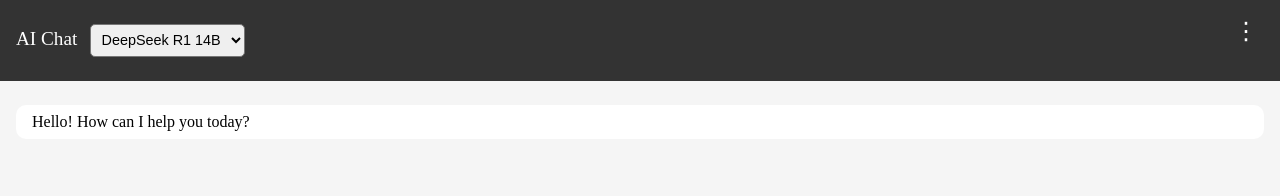
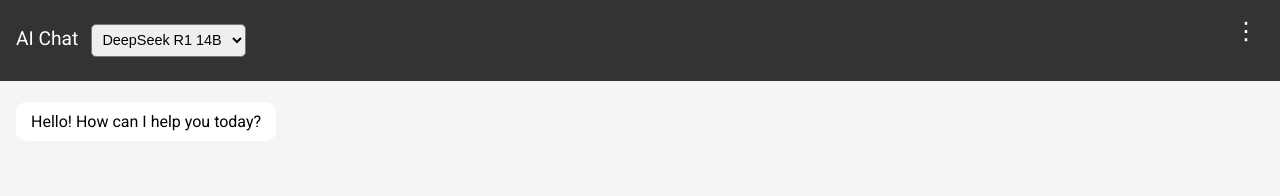
Before and after one commit to SanketBansod174/My_ChatGpt, an Angular app in the folder My-AI-Chat/: page / in a window 1280 px wide. Shown: the top 196 px of the page. Built offline with nearby package versions, Linux system fonts and the light colour scheme.

Commit message:
ui enhancement

```diff
--- a/My-AI-Chat/angular.json
+++ b/My-AI-Chat/angular.json
@@ -27,6 +27,7 @@
               }
             ],
             "styles": [
+              "@angular/material/prebuilt-themes/azure-blue.css",
               "src/styles.css"
             ],
             "scripts": []
@@ -86,6 +87,7 @@
               }
             ],
             "styles": [
+              "@angular/material/prebuilt-themes/azure-blue.css",
               "src/styles.css"
             ],
             "scripts": []
--- a/My-AI-Chat/package.json
+++ b/My-AI-Chat/package.json
@@ -10,10 +10,12 @@
   },
   "private": true,
   "dependencies": {
+    "@angular/cdk": "^19.2.17",
     "@angular/common": "^19.2.0",
     "@angular/compiler": "^19.2.0",
     "@angular/core": "^19.2.0",
     "@angular/forms": "^19.2.0",
+    "@angular/material": "^19.2.17",
     "@angular/platform-browser": "^19.2.0",
     "@angular/platform-browser-dynamic": "^19.2.0",
     "@angular/router": "^19.2.0",
--- a/My-AI-Chat/src/app/features/chat/chat.component.css
+++ b/My-AI-Chat/src/app/features/chat/chat.component.css
@@ -12,6 +12,11 @@
   font-size: 1.2rem;
 }
 
+.chat-messages .user,
+.chat-messages .ai {
+  display: flex;
+}
+
 .chat-messages {
   flex: 1;
   padding: 1rem;
@@ -19,22 +24,44 @@
   background-color: #f5f5f5;
 }
 
+/* Make sender wrapper a flex container */
+.chat-messages .user,
+.chat-messages .ai {
+  display: flex;
+}
+
+/* USER Message */
 .chat-messages .user .message {
   background-color: #d1e7fd;
+  text-align: right;
+  padding: 10px 15px;
+  margin: 5px 0;
+  border-radius: 10px;
+  width: fit-content;
+  max-width: 80%;
   align-self: flex-end;
-  text-align: right;
+  margin-left: auto;
+  /* 🔥 KEY: Push it to the right */
 }
 
+/* AI Message */
 .chat-messages .ai .message {
   background-color: #ffffff;
+  text-align: left;
+  padding: 10px 15px;
+  margin: 5px 0;
+  border-radius: 10px;
+  max-width: 80%;
   align-self: flex-start;
-  text-align: left;
+  margin-right: auto;
+  /* Optional for symmetry */
 }
 
+/* Shared message styles */
 .message {
-  padding: 0.5rem 1rem;
-  margin: 0.5rem 0;
-  border-radius: 10px;
+  word-wrap: break-word;
+  white-space: pre-wrap;
+  /* preserves newlines if needed */
 }
 
 
--- a/My-AI-Chat/src/index.html
+++ b/My-AI-Chat/src/index.html
@@ -6,8 +6,10 @@
   <base href="/">
   <meta name="viewport" content="width=device-width, initial-scale=1">
   <link rel="icon" type="image/x-icon" href="favicon.ico">
+  <link href="https://fonts.googleapis.com/css2?family=Roboto:wght@300;400;500&display=swap" rel="stylesheet">
+  <link href="https://fonts.googleapis.com/icon?family=Material+Icons" rel="stylesheet">
 </head>
-<body>
+<body class="mat-typography">
   <app-root></app-root>
 </body>
 </html>
--- a/My-AI-Chat/src/styles.css
+++ b/My-AI-Chat/src/styles.css
@@ -6,3 +6,5 @@ html, body {
   overflow: hidden; /* Prevent the outer scrollbar */
   height: 100%; /* Ensure the body takes up the full viewport height */
 }
+html, body { height: 100%; }
+body { margin: 0; font-family: Roboto, "Helvetica Neue", sans-serif; }
```
Also changed, not shown: 1 other file (tests, documents, lock files or other folders).
